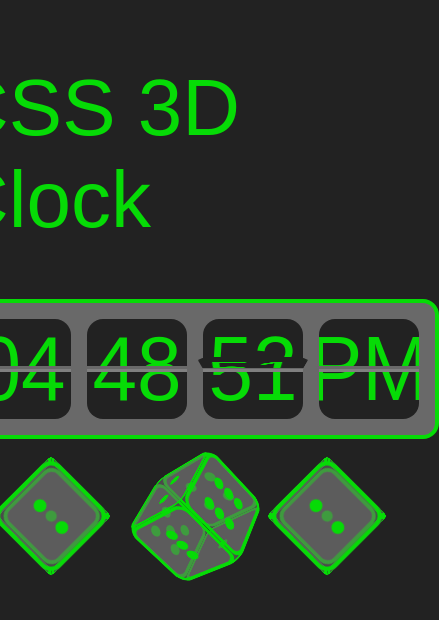
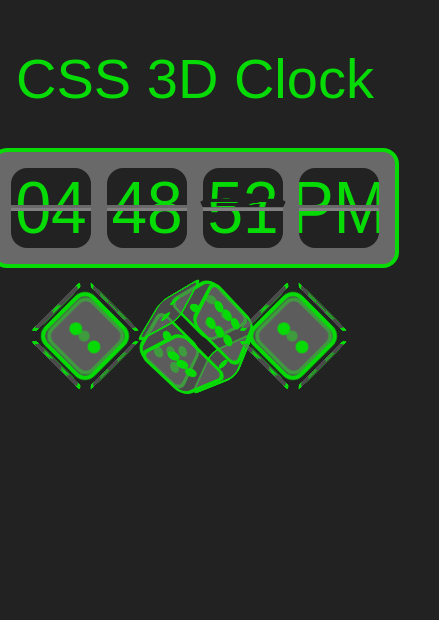
Before and after one commit to BahirHakimy/3D-Clock, a plain HTML site: page index.html in a window 390 px wide. Shown: the whole page, 439 px wide, since content can reach past the window. Drawn offline with Linux system fonts and the light colour scheme.

Commit message:
solved Responsiveness issue

```diff
--- a/index.html
+++ b/index.html
@@ -241,7 +241,7 @@
           font-size: 7.5rem;
         }
       }
-      @media only screen and (max-width: 700px) {
+      @media only screen and (max-width: 700px) and (min-width: 501px) {
         .sections {
           width: 100px;
           height: 100px;
@@ -257,6 +257,27 @@
         .face {
           grid-template-columns: 18px 18px 18px 18px 18px;
           grid-template-rows: 18px 18px 18px 18px 18px;
+        }
+      }
+      @media only screen and (max-width: 500px) {
+        #title {
+          font-size: 3.5rem;
+        }
+        .sections {
+          width: 80px;
+          height: 80px;
+        }
+        .parts {
+          font-size: 4rem;
+        }
+        #scene {
+          width: 72px;
+          height: 72px;
+          margin: 2rem 1rem;
+        }
+        .face {
+          grid-template-columns: 15px 15px 15px 15px 15px;
+          grid-template-rows: 15px 15px 15px 15px 15px;
         }
       }
     </style>
```
